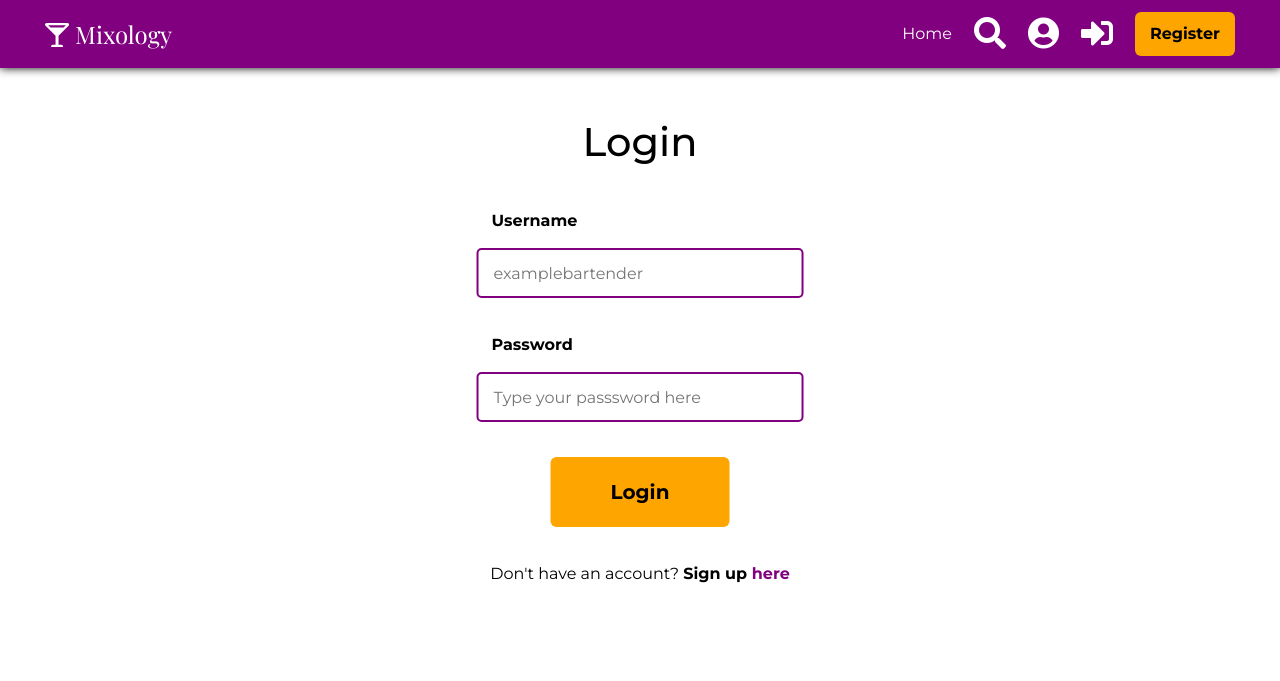
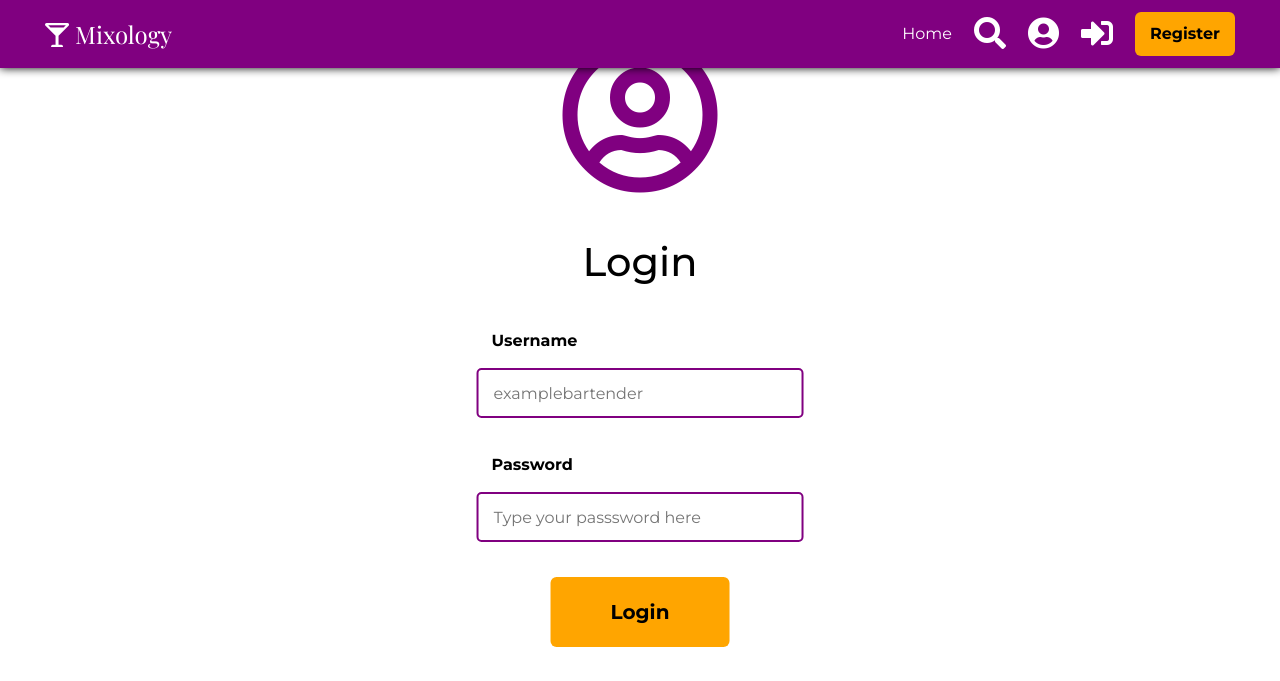
Before and after one commit to LiamDHall/Mixology, a Flask app: page /login in a window 1280 px wide. Shown: the top 681 px of the page. Run offline with Flask 2, Linux system fonts and the light colour scheme; data that the repository does not hold is empty; some libraries are stand-ins or nearby versions; some web fonts are replaced.

Commit message:
Add icon to login page

```diff
--- a/static/css/style.css
+++ b/static/css/style.css
@@ -221,6 +221,12 @@ ul {
 .section-spacing {
     padding-top: 50px;
     clear: both;
+}
+
+.page-icon {
+    text-align: center;
+    font-size: 10rem;
+    color: var(--brand-color);
 }
 
 /*------------------------------------------------------Hero Image-- */
--- a/templates/login.html
+++ b/templates/login.html
@@ -1,6 +1,9 @@
 {% extends "base.html" %}
 {% block content %}
 <section class="center-page">
+    <div class="page-icon">
+        <i class="far fa-user-circle"></i>
+    </div>
     <h1 class="page-title">Login</h1>
     <form id="login-form" class="form" action="#" target="_blank" method="post">
         <div class="row">
```
